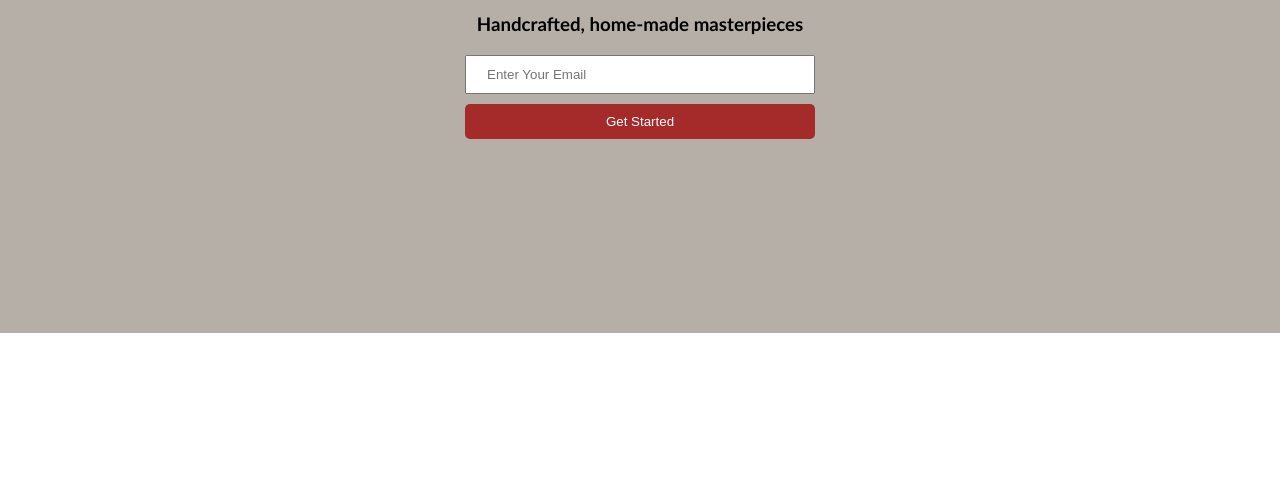
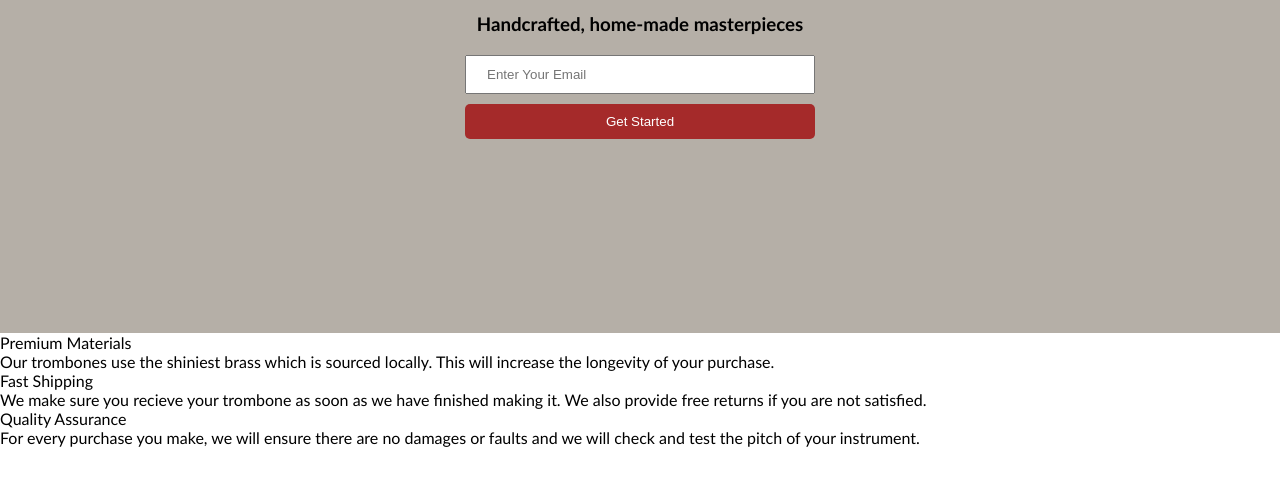
Before and after one commit to katfogy/Foga-spencer-microverse-project, a plain HTML site: page index.html in a window 1280 px wide. Shown: the part 87-572 px from the top of the page. Drawn offline with Linux system fonts and the light colour scheme.

Commit message:
text input

```diff
--- a/index.html
+++ b/index.html
@@ -29,6 +29,27 @@
       </section>
     </main>
 
+    <div>
+      <div>
+        <p>Premium Materials</p>
+        <p>Our trombones use the shiniest brass which is sourced locally.
+          This will increase the longevity of your purchase.</p>
+      </div>
+
+      <div>
+        <p>Fast Shipping</p>
+        <p>We make sure you recieve your trombone as soon as we have
+          finished making it. We also provide free returns if you are not satisfied.</p>
+      </div>
+
+      <div>
+        <p>Quality Assurance</p>
+        <p>For every purchase you make, we will ensure there are no
+          damages or faults and we will check and test the pitch of
+          your instrument.</p>
+      </div>
+    </div>
+
 
 
 
```
Also changed, not shown: css/style.css (line endings or trailing spaces).
